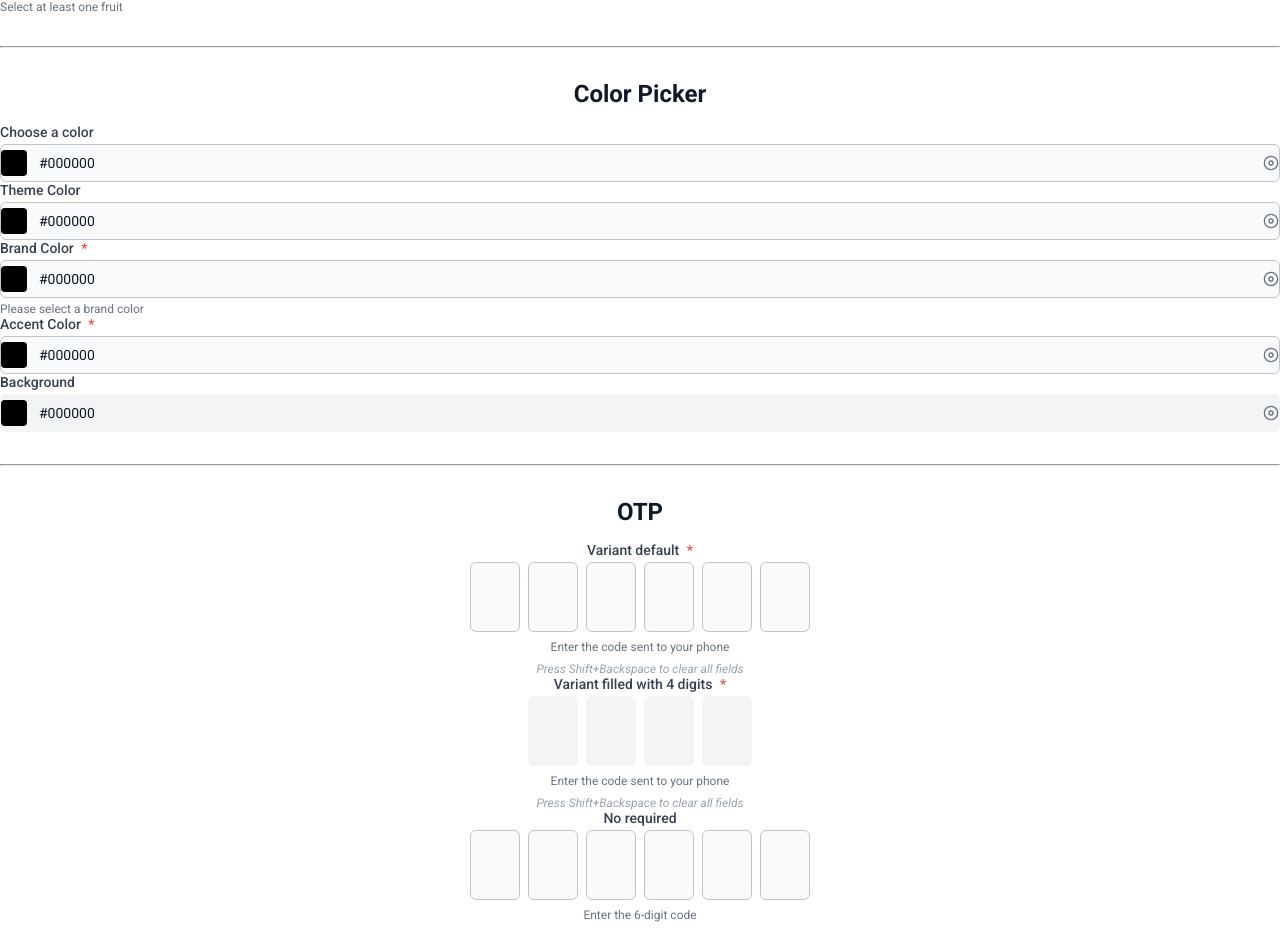
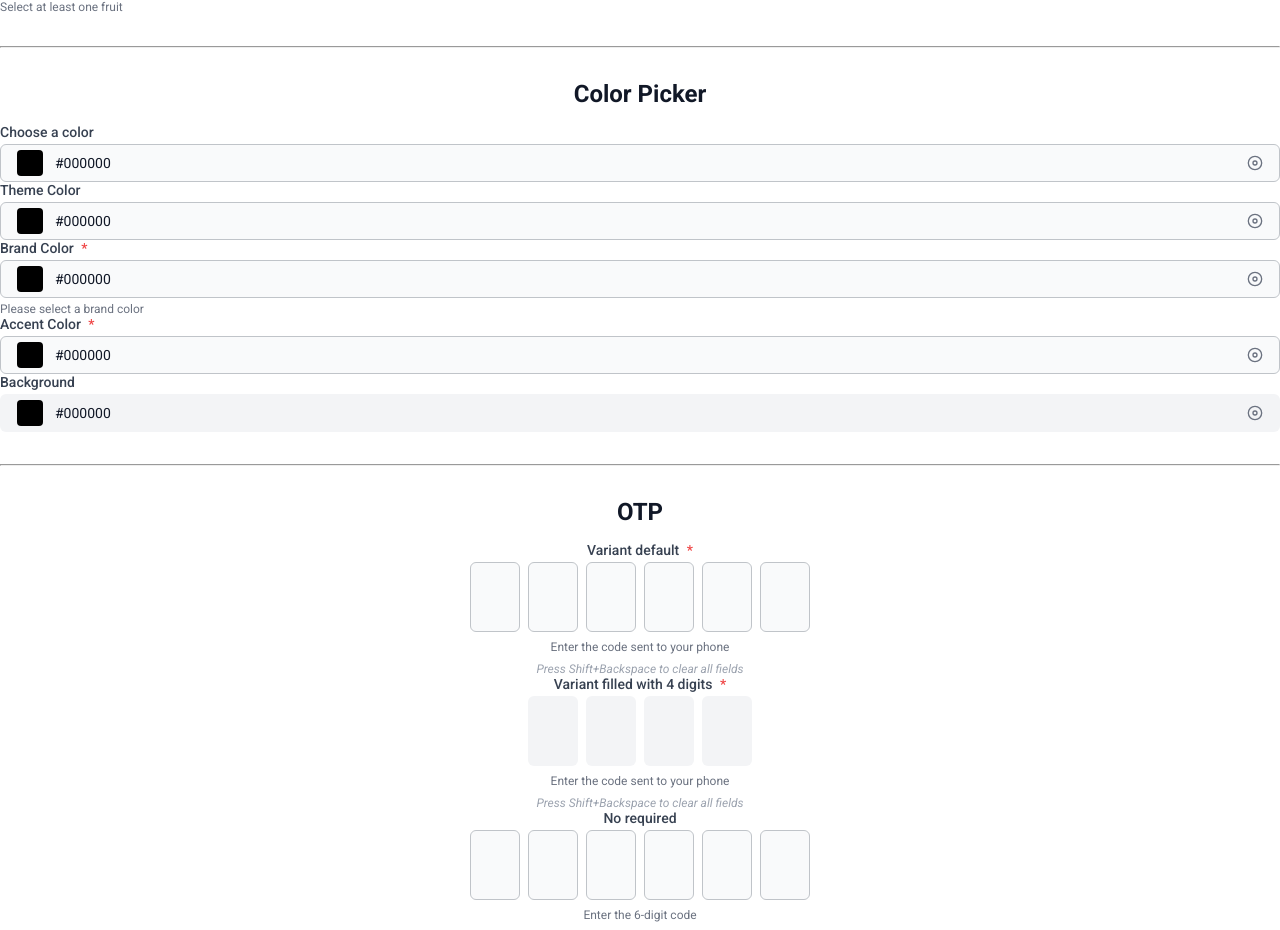
Before and after one commit to edgarimai/vue-smart-ui, a Vue app: page / in a window 1280 px wide. Shown: the part 5275-6205 px from the top of the page. Built offline with nearby package versions, Linux system fonts and the light colour scheme.

Commit message:
style(BaseColorPicker): add padding to base input wrapper for improved layout

```diff
--- a/src/components/BaseColorPicker.vue
+++ b/src/components/BaseColorPicker.vue
@@ -325,6 +325,10 @@ const computedRules = computed(() => {
   &__container {
     position: relative;
     width: 100%;
+
+    .base-input__wrapper {
+      padding-inline: 1rem;
+    }
   }
 
   // Color preview
```
